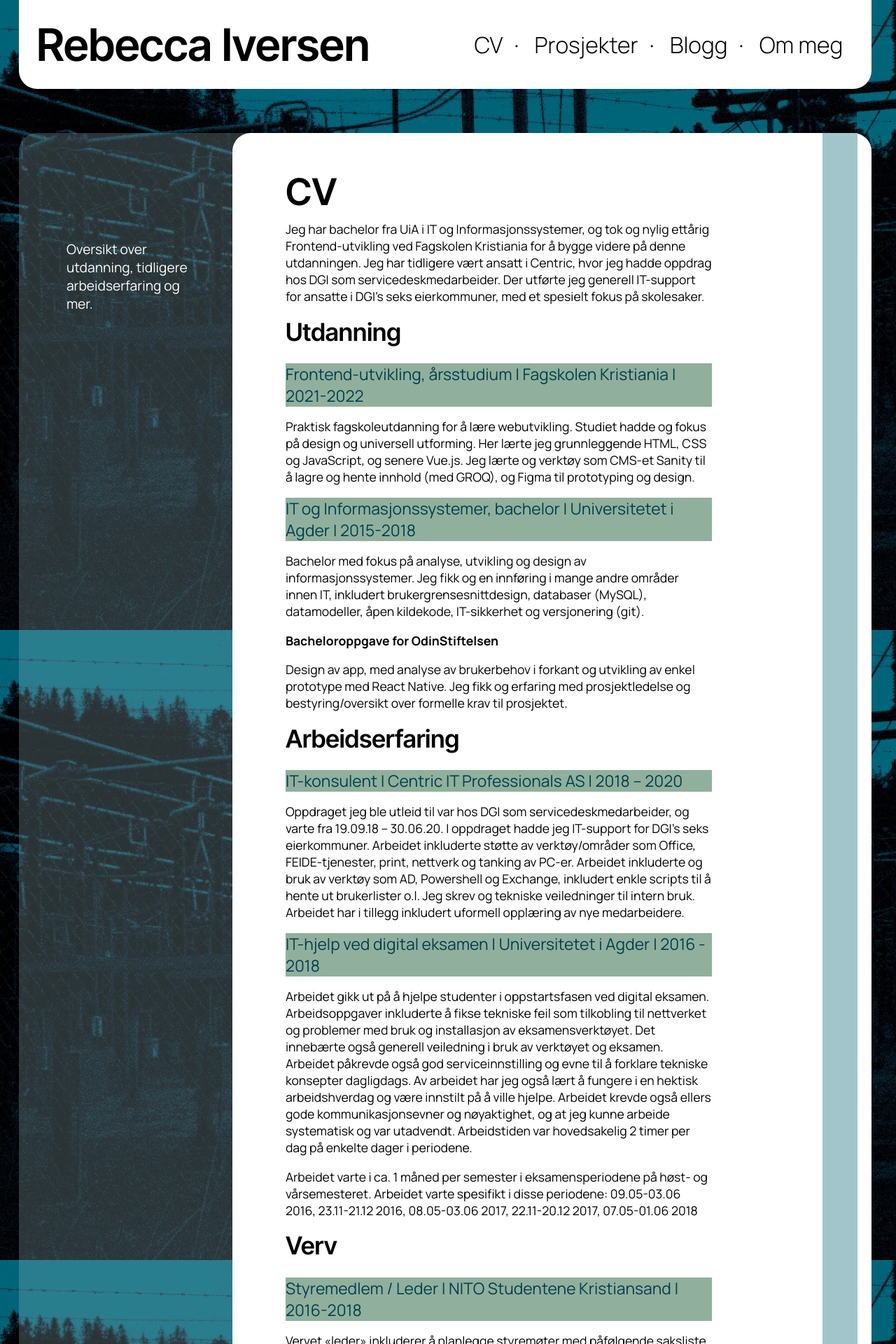
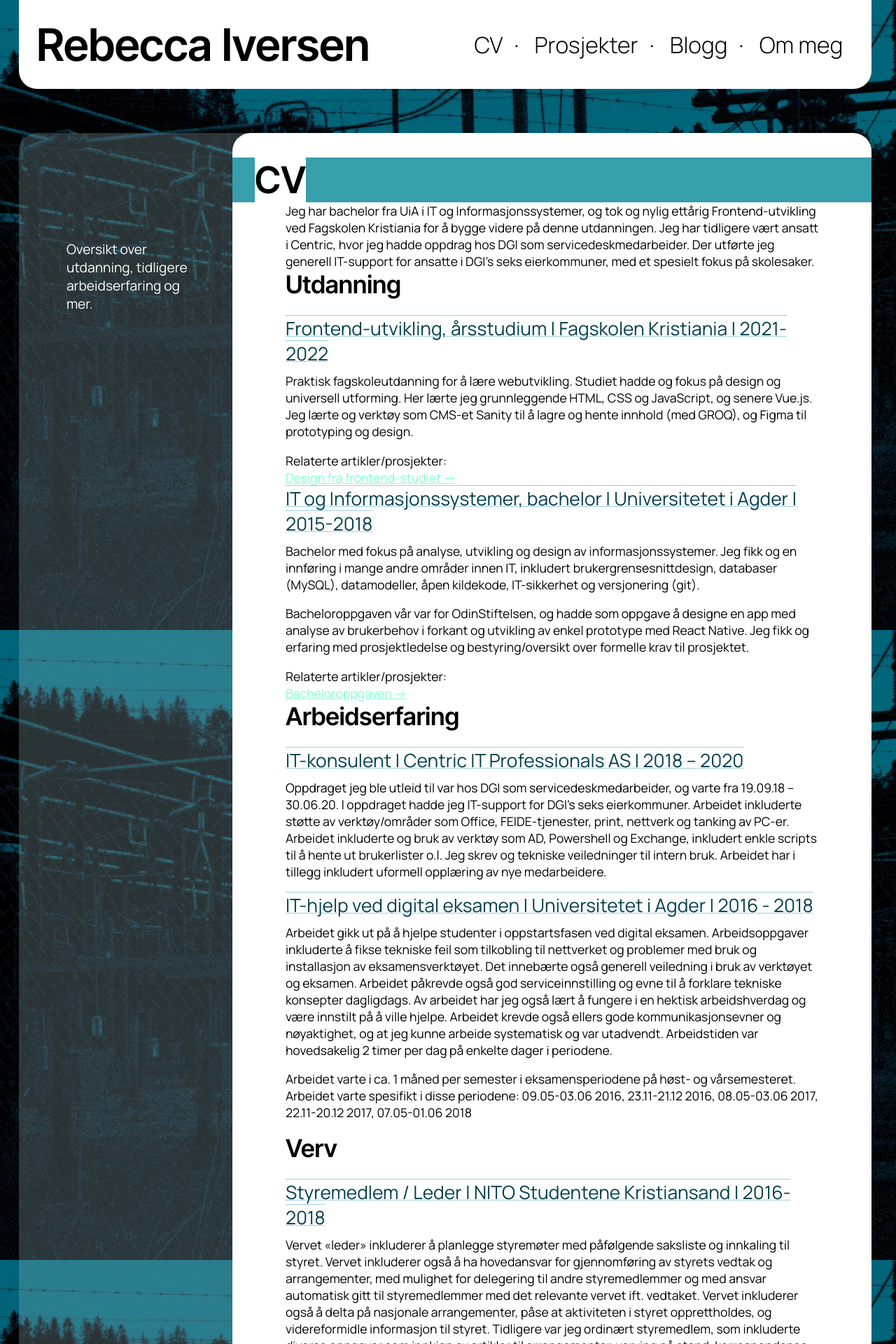
Before and after one commit to reiv003/Portef-ljesiden, a Jekyll site: the page built from _pages/CV.html, in a window 1280 px wide. Shown: the top 1920 px of the page at 70% size. Built offline with Jekyll 4.4.1, drawn with Linux system fonts in a browser that asks for light colours; some of the changed lines change nothing that is shown.

Commit message:
started implementing CV layout

```diff
--- /dev/null
+++ b/_layouts/cv.html
@@ -0,0 +1,18 @@
+---
+layout: default
+---
+
+<div class="sidebar">
+    <div class="sidebar__content">
+        {{ page.sidebar-content | markdownify }}
+    </div>
+</div>
+
+<div class="text__content">
+  <div class="cv__container">
+    <div class="cv__title-accent"><h1>{{ page.title }}</h1></div>
+    <div class="content__wrapper">
+      {{ content }}
+    </div>
+  </div>
+</div>
--- /dev/null
+++ b/_pages/CV.html
@@ -0,0 +1,63 @@
+---
+permalink: /CV
+title: CV
+layout: cv
+sidebar-content: Oversikt over utdanning, tidligere arbeidserfaring og mer.
+---
+
+Jeg har bachelor fra UiA i IT og Informasjonssystemer, og tok og nylig ettårig Frontend-utvikling ved Fagskolen Kristiania for å bygge videre på denne utdanningen. Jeg har tidligere vært ansatt i Centric, hvor jeg hadde oppdrag hos DGI som servicedeskmedarbeider. Der utførte jeg generell IT-support for ansatte i DGI’s seks eierkommuner, med et spesielt fokus på skolesaker.
+ <h2>Utdanning</h2>
+<h3> Frontend-utvikling, årsstudium | Fagskolen Kristiania | 2021-2022</h3>
+<p>Praktisk fagskoleutdanning for å lære webutvikling. Studiet hadde og fokus på design og
+universell utforming. Her lærte jeg grunnleggende HTML, CSS og JavaScript, og senere
+Vue.js. Jeg lærte og verktøy som CMS-et Sanity til å lagre og hente innhold (med GROQ), og
+Figma til prototyping og design.</p>
+<div class="cv__link-box">
+    <div>Relaterte artikler/prosjekter:</div>
+    <ul>
+      <li><a href="/">Design fra frontend-studiet -></a></li>
+    </ul>
+</div>
+
+<h3> IT og Informasjonssystemer, bachelor | Universitetet i Agder | 2015-2018</h3>
+<p>Bachelor med fokus på analyse, utvikling og design av informasjonssystemer. Jeg fikk og en
+innføring i mange andre områder innen IT, inkludert brukergrensesnittdesign, databaser
+(MySQL), datamodeller, åpen kildekode, IT-sikkerhet og versjonering (git). </p>
+
+<p>Bacheloroppgaven vår var for OdinStiftelsen, og hadde som oppgave å designe en app med analyse av brukerbehov i forkant og utvikling av enkel prototype
+med React Native. Jeg fikk og erfaring med prosjektledelse og bestyring/oversikt over
+formelle krav til prosjektet.</p>
+<div class="cv__link-box">
+  <div>Relaterte artikler/prosjekter:</div>
+  <ul>
+    <li><a href="/">Bacheloroppgaven -></a></li>
+  </ul>
+</div>
+
+
+<h2> Arbeidserfaring</h2>
+
+<h3> IT-konsulent | Centric IT Professionals AS | 2018 – 2020 </h3>
+<p>Oppdraget jeg ble utleid til var hos DGI som servicedeskmedarbeider, og varte fra 19.09.18 –
+30.06.20. I oppdraget hadde jeg IT-support for DGI’s seks eierkommuner. Arbeidet inkluderte
+støtte av verktøy/områder som Office, FEIDE-tjenester, print, nettverk og tanking av PC-er.
+Arbeidet inkluderte og bruk av verktøy som AD, Powershell og Exchange, inkludert enkle
+scripts til å hente ut brukerlister o.l. Jeg skrev og tekniske veiledninger til intern bruk.
+Arbeidet har i tillegg inkludert uformell opplæring av nye medarbeidere.</p>
+
+<h3> IT-hjelp ved digital eksamen | Universitetet i Agder | 2016 - 2018</h3>
+<p>Arbeidet gikk ut på å hjelpe studenter i oppstartsfasen ved digital eksamen. Arbeidsoppgaver inkluderte å fikse tekniske feil som tilkobling til nettverket og problemer med bruk og installasjon av eksamensverktøyet. Det innebærte også generell veiledning i bruk av verktøyet og eksamen. Arbeidet påkrevde også god serviceinnstilling og evne til å forklare tekniske konsepter dagligdags. Av arbeidet har jeg også lært å fungere i en hektisk arbeidshverdag og være innstilt på å ville hjelpe. Arbeidet krevde også ellers gode kommunikasjonsevner og nøyaktighet, og at jeg kunne arbeide systematisk og var utadvendt. Arbeidstiden var hovedsakelig 2 timer per dag på enkelte dager i periodene.</p>
+
+<p>Arbeidet varte i ca. 1 måned per semester i eksamensperiodene på høst- og vårsemesteret. Arbeidet varte spesifikt i disse periodene: 09.05-03.06 2016, 23.11-21.12 2016, 08.05-03.06 2017, 22.11-20.12 2017, 07.05-01.06 2018</p>
+
+<h2> Verv</h2>
+<h3> Styremedlem / Leder | NITO Studentene Kristiansand | 2016-2018</h3>
+<p>Vervet «leder» inkluderer å planlegge styremøter med påfølgende saksliste og innkaling til styret. Vervet inkluderer også å ha hovedansvar for gjennomføring av styrets vedtak og arrangementer, med mulighet for delegering til andre styremedlemmer og med ansvar automatisk gitt til styremedlemmer med det relevante vervet ift. vedtaket. Vervet inkluderer også å delta på nasjonale arrangementer, påse at aktiviteten i styret opprettholdes, og videreformidle informasjon til styret. Tidligere var jeg ordinært styremedlem, som inkluderte diverse oppgaver som innkjøp av artikler til arrangementer, verving på stand, korrespondanse over mail og generell verting av mindre arrangementer med opprigging, rydding og bistand under arrangementet. Jeg var også referent på våre styremøter.</p>
+
+<h3> Informasjonsansvarlig/Sponsoransvarlig | 2016-2018</h3>
+<p>Vervet «informasjonsansvarlig» innebærer å ha oversikt over all informasjon som går inn og ut av organisasjonen, og ha hovedansvar for å utforme innlegg på sosiale medier og svare på beskjeder. Tidligere var jeg «sponsoransvarlig», der jeg hadde hovedansvar for å søke på midler til organisasjonen. Som del av styret er jeg også med på å planlegge og gjennomføre arrangementer.</p>
+
+<h2> Personlig erfaring</h2>
+<p>På fritiden har jeg laget to nettsider, hovedsakelig skrevet i HTML og CSS. Jeg har
+brukt Jekyll til å bygge sidene, inkludert Liquid til mye av logikken og YAML til å oppbevare
+data. Den ene siden er denne porteføljesiden og den andre er en illustrasjonsportefølje.</p>
--- a/_pages/CV.md
+++ /dev/null
@@ -1,56 +0,0 @@
----
-title: CV
-permalink: /CV
-layout: page
-sidebar-content: Oversikt over utdanning, tidligere arbeidserfaring og mer.
----
-
-*
-{:toc}
-
-Jeg har bachelor fra UiA i IT og Informasjonssystemer, og tok og nylig ettårig Frontend-utvikling ved Fagskolen Kristiania for å bygge videre på denne utdanningen. Jeg har tidligere vært ansatt i Centric, hvor jeg hadde oppdrag hos DGI som servicedeskmedarbeider. Der utførte jeg generell IT-support for ansatte i DGI’s seks eierkommuner, med et spesielt fokus på skolesaker.
-## Utdanning
-### Frontend-utvikling, årsstudium | Fagskolen Kristiania | 2021-2022
-Praktisk fagskoleutdanning for å lære webutvikling. Studiet hadde og fokus på design og
-universell utforming. Her lærte jeg grunnleggende HTML, CSS og JavaScript, og senere
-Vue.js. Jeg lærte og verktøy som CMS-et Sanity til å lagre og hente innhold (med GROQ), og
-Figma til prototyping og design.
-
-### IT og Informasjonssystemer, bachelor | Universitetet i Agder | 2015-2018
-Bachelor med fokus på analyse, utvikling og design av informasjonssystemer. Jeg fikk og en
-innføring i mange andre områder innen IT, inkludert brukergrensesnittdesign, databaser
-(MySQL), datamodeller, åpen kildekode, IT-sikkerhet og versjonering (git).
-
-**Bacheloroppgave for OdinStiftelsen**
-
-Design av app, med analyse av brukerbehov i forkant og utvikling av enkel prototype
-med React Native. Jeg fikk og erfaring med prosjektledelse og bestyring/oversikt over
-formelle krav til prosjektet.
-
-
-## Arbeidserfaring
-
-### IT-konsulent | Centric IT Professionals AS | 2018 – 2020
-Oppdraget jeg ble utleid til var hos DGI som servicedeskmedarbeider, og varte fra 19.09.18 –
-30.06.20. I oppdraget hadde jeg IT-support for DGI’s seks eierkommuner. Arbeidet inkluderte
-støtte av verktøy/områder som Office, FEIDE-tjenester, print, nettverk og tanking av PC-er.
-Arbeidet inkluderte og bruk av verktøy som AD, Powershell og Exchange, inkludert enkle
-scripts til å hente ut brukerlister o.l. Jeg skrev og tekniske veiledninger til intern bruk.
-Arbeidet har i tillegg inkludert uformell opplæring av nye medarbeidere.
-
-### IT-hjelp ved digital eksamen | Universitetet i Agder | 2016 - 2018
-Arbeidet gikk ut på å hjelpe studenter i oppstartsfasen ved digital eksamen. Arbeidsoppgaver inkluderte å fikse tekniske feil som tilkobling til nettverket og problemer med bruk og installasjon av eksamensverktøyet. Det innebærte også generell veiledning i bruk av verktøyet og eksamen. Arbeidet påkrevde også god serviceinnstilling og evne til å forklare tekniske konsepter dagligdags. Av arbeidet har jeg også lært å fungere i en hektisk arbeidshverdag og være innstilt på å ville hjelpe. Arbeidet krevde også ellers gode kommunikasjonsevner og nøyaktighet, og at jeg kunne arbeide systematisk og var utadvendt. Arbeidstiden var hovedsakelig 2 timer per dag på enkelte dager i periodene.
-
-Arbeidet varte i ca. 1 måned per semester i eksamensperiodene på høst- og vårsemesteret. Arbeidet varte spesifikt i disse periodene: 09.05-03.06 2016, 23.11-21.12 2016, 08.05-03.06 2017, 22.11-20.12 2017, 07.05-01.06 2018
-
-## Verv
-### Styremedlem / Leder | NITO Studentene Kristiansand | 2016-2018
-Vervet «leder» inkluderer å planlegge styremøter med påfølgende saksliste og innkaling til styret. Vervet inkluderer også å ha hovedansvar for gjennomføring av styrets vedtak og arrangementer, med mulighet for delegering til andre styremedlemmer og med ansvar automatisk gitt til styremedlemmer med det relevante vervet ift. vedtaket. Vervet inkluderer også å delta på nasjonale arrangementer, påse at aktiviteten i styret opprettholdes, og videreformidle informasjon til styret. Tidligere var jeg ordinært styremedlem, som inkluderte diverse oppgaver som innkjøp av artikler til arrangementer, verving på stand, korrespondanse over mail og generell verting av mindre arrangementer med opprigging, rydding og bistand under arrangementet. Jeg var også referent på våre styremøter.
-
-### Informasjonsansvarlig/Sponsoransvarlig | 2016-2018
-Vervet «informasjonsansvarlig» innebærer å ha oversikt over all informasjon som går inn og ut av organisasjonen, og ha hovedansvar for å utforme innlegg på sosiale medier og svare på beskjeder. Tidligere var jeg «sponsoransvarlig», der jeg hadde hovedansvar for å søke på midler til organisasjonen. Som del av styret er jeg også med på å planlegge og gjennomføre arrangementer.
-
-## Personlig erfaring
-På fritiden har jeg laget to nettsider, hovedsakelig skrevet i HTML og CSS. Jeg har
-brukt Jekyll til å bygge sidene, inkludert Liquid til mye av logikken og YAML til å oppbevare
-data. Den ene siden er denne porteføljesiden og den andre er en illustrasjonsportefølje.
--- a/_sass/_fonts.scss
+++ b/_sass/_fonts.scss
@@ -56,11 +56,6 @@ h3 {
 
 }
 
-.text__content h3 {
-    font-size: 1.3em;
-    background-color: rgba(98, 143, 117, 0.705);
-}
-
 header nav {
     font-size: 2em;
     font-family: ManropeLight, 'Lucida Sans', sans-serif;
--- a/_sass/_general.scss
+++ b/_sass/_general.scss
@@ -385,6 +385,39 @@ footer {
     display: inline-block;
   }
 
+  .cv__container {
+    display: grid;
+    grid-column: 1 / span 12;
+    //background-color: beige;
+    grid-template-columns: repeat(12,1fr);
+
+  }
+
+  .cv__container .content__wrapper {
+    grid-column: 2 / 12;
+    background-color: transparent;
+  }
+
+  .cv__container .content__wrapper h3 {
+    text-decoration: underline overline 1px #A0CEE8 solid;
+    display: inline;
+    grid-column: 2 / 12;
+  }
+
+
+  .cv__title-accent {
+    background-color: #379EAC;
+    grid-column: 1 / span 12;
+    margin-top: 2em;
+  }
+  .cv__title-accent h1 {
+    background-color: #fff;
+    display: inline;
+    margin-left: 2rem;
+    grid-column: 2 / 12;
+
+  }
+
   #navToggleButton {
     display: none;
   }
```
